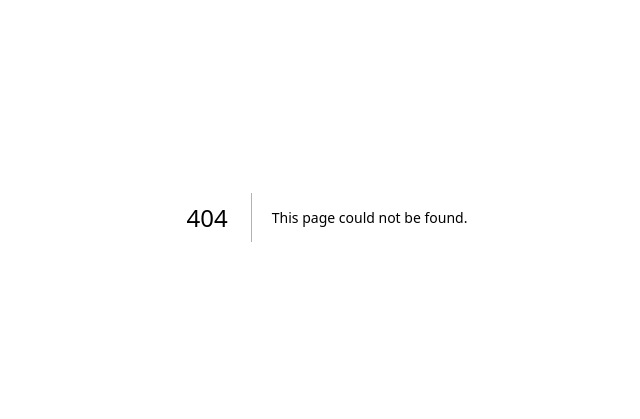
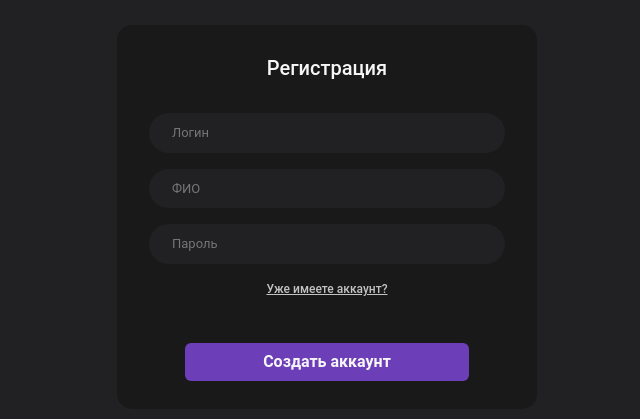
Before and after one commit to Bunko-Security/Bunko_Security_frontend, a Next.js app: page /register in a window 1280 px wide. Before the commit this address had no page. Shown: the part 183-602 px from the top of the page, without its empty margins (313-953 px from the left). Built offline with nearby package versions, Linux system fonts and the light colour scheme.

Commit message:
reorganization of routes & changes LogReg forms

```diff
--- a/src/app/authentication/layout.tsx
+++ b/src/app/(authentication)/layout.tsx
@@ -1,8 +1,8 @@
 import styles from "./layout.module.scss";
 import { FC, PropsWithChildren } from "react";
 
-const Layout: FC<PropsWithChildren> = ({ children }) => {
+const AuthenticationLayout: FC<PropsWithChildren> = ({ children }) => {
 	return <div className={styles.wrapper}>{children}</div>;
 };
 
-export default Layout;
+export default AuthenticationLayout;
--- a/src/app/authentication/register/page.tsx
+++ b/src/app/(authentication)/register/page.tsx
@@ -20,7 +20,7 @@ const Register: NextPage = () => {
 		formState: { errors },
 		handleSubmit,
 		reset,
-	} = useForm<FormValues>({ mode: "onBlur" });
+	} = useForm<FormValues>({ mode: "onChange" });
 
 	const onSubmit = (values: any) => {
 		console.log(values);
@@ -37,38 +37,55 @@ const Register: NextPage = () => {
 				<div className={styles.input_field}>
 					<input
 						{...register("login", {
-							required: true,
-							pattern: RegExp(/^[a-zA-Z\d]+$/),
+							required: "Поле является обязательным!",
+							pattern: {
+								value: new RegExp(/^[a-zA-Z\d]+$/),
+								message: "Только буквы латинского алфавита и цифры!",
+							},
 						})}
 						autoComplete="on"
 						placeholder="Логин"
 					/>
-					{errors?.login && <ErrorMessages />}
+					{errors?.login && <ErrorMessages text={errors.login.message} />}
 				</div>
 
 				<div className={styles.input_field}>
 					<input
 						{...register("name_full", {
-							required: true,
-							pattern: RegExp(/^[a-zA-Zа-яА-Яё\-\s]+$/),
+							required: "Поле является обязательным!",
+							pattern: {
+								value: new RegExp(/^[a-zA-Zа-яА-Яё\-\s]+$/),
+								message: "Только буквы, тире и пробелы!",
+							},
+							minLength: {
+								value: 6,
+								message: "Полное имя должно содержать не менее 6 символов!",
+							},
 						})}
 						autoComplete="on"
 						placeholder="ФИО"
 					/>
-					{errors?.name_full && <ErrorMessages />}
+					{errors?.name_full && <ErrorMessages text={errors.name_full.message} />}
 				</div>
 
 				<div className={styles.input_field}>
 					<input
 						{...register("password", {
-							required: true,
-							pattern: RegExp(/^[a-zA-Zа-яА-Яё\-\s]+$/),
+							required: "Поле является обязательным!",
+							pattern: {
+								value: new RegExp(/^[a-zA-Z\&\%\$\d]+$/),
+								message: "Только буквы латинского алфавита, цифры и %, &, $!",
+							},
+							minLength: {
+								value: 8,
+								message: "Пароль должен содержать не менее 8 символов!",
+							},
 						})}
 						type="password"
 						autoComplete="on"
 						placeholder="Пароль"
 					/>
-					{errors?.password && <ErrorMessages />}
+					{errors?.password && <ErrorMessages text={errors.password.message} />}
 				</div>
 			</div>
 			<Link
--- a/src/app/home/layout.tsx
+++ b/src/app/(home)/layout.tsx
@@ -1,7 +1,6 @@
-import Link from "next/link";
-import { ROUTES } from "@/utils/routes";
 import { FC, PropsWithChildren } from "react";
 import type { Metadata } from "next";
+import Header from "@/components/main/Header/Header";
 
 export const metadata: Metadata = {
 	title: "Bunko Security",
@@ -10,7 +9,7 @@ export const metadata: Metadata = {
 const HomeLayout: FC<PropsWithChildren> = ({ children }) => {
 	return (
 		<>
-			<Link href={`${ROUTES.HOME}`}>ЛОГО</Link>
+			<Header />
 			{children}
 		</>
 	);
```
Also changed, not shown: src/app/(authentication)/login/page.tsx (renamed from src/app/authentication/login/page.tsx, +17 -7 lines), src/app/(home)/profile/friends/page.tsx (added, +7 -0 lines), src/app/(home)/profile/my_files/page.tsx (added, +7 -0 lines), src/app/(home)/profile/page.tsx (added, +7 -0 lines), src/app/page.tsx (deleted, +0 -17 lines), src/app/(authentication)/layout.module.scss (renamed from src/app/authentication/layout.module.scss), src/app/(authentication)/login/page.module.scss (renamed from src/app/authentication/login/page.module.scss), src/app/(authentication)/register/page.module.scss (renamed from src/app/authentication/register/page.module.scss), src/app/(home)/page.tsx (renamed from src/app/home/page.tsx).
